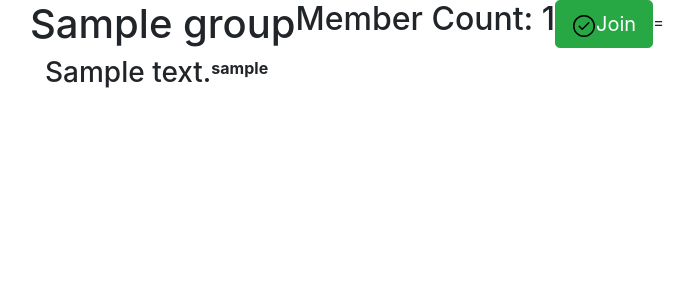
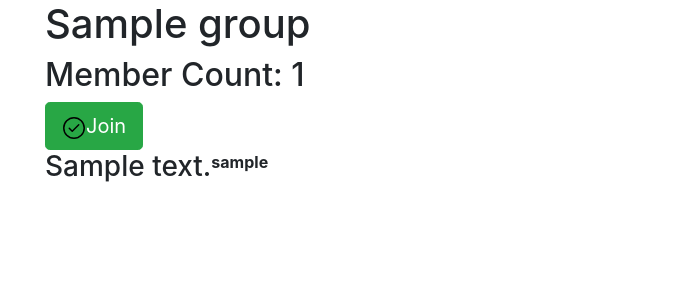
Before and after one commit to pkudlanov/simple-social-clone, a Django app: template groups/templates/groups/group_detail.html in a window 1280 px wide. Shown: the part 56-356 px from the top of the page, without its empty margins (55-749 px from the left). Run offline with Django 3.2, Linux system fonts and the light colour scheme; the template is opened without the code that fills it: most values are stand-ins (such as "Sample title", 1, 10 or a date in 2020); some libraries are stand-ins or nearby versions.

Commit message:
fixed couple things in group_detail html template group.posts.count had to be plural and fixed some bootstrap styling stuff to work with bootstrap4 rather then 3

```diff
--- a/groups/templates/groups/group_detail.html
+++ b/groups/templates/groups/group_detail.html
@@ -2,24 +2,26 @@
 {% load static %}
 
 {% block pregroup %}
+    <div class="container">
         <h1>{{ group.name }}</h1>
         <h2>Member Count: {{ group.members.count }}</h2>
 
         <div class="content">
 
             {% if user in group.members.all %}
-            <a href="{% url 'groups:leave' slug=group.slug %}" class="btn btn-lg btn-fill btn-warning"><img src="{% static 'icons/x-circle.svg' %}" alt="Remove icon">Leave</a>
+                <a href="{% url 'groups:leave' slug=group.slug %}" class="btn btn-lg btn-warning"><img src="{% static 'icons/x-circle.svg' %}" alt="Remove icon">Leave</a>
             {% else %}
-            <a href="{% url 'groups:join' slug=group.slug %}" class="btn btn-lg btn-fill btn-success"><img src="{% static 'icons/check-circle.svg' %}" alt="Check icon">Join</a>=
+                <a href="{% url 'groups:join' slug=group.slug %}" class="btn btn-lg btn-success"><img src="{% static 'icons/check-circle.svg' %}" alt="Check icon">Join</a>
             {% endif %}
 
+        </div>
     </div>
 {% endblock pregroup %}
 
 {% block group_content %}
     <div class="col-md-8">
 
-        {% if group.post.count == 0 %}
+        {% if group.posts.count == 0 %}
             <h2>No posts in this group yet!</h2>
 
         {% else %}
```
Lines whose indentation alone changed are shown as unchanged.
